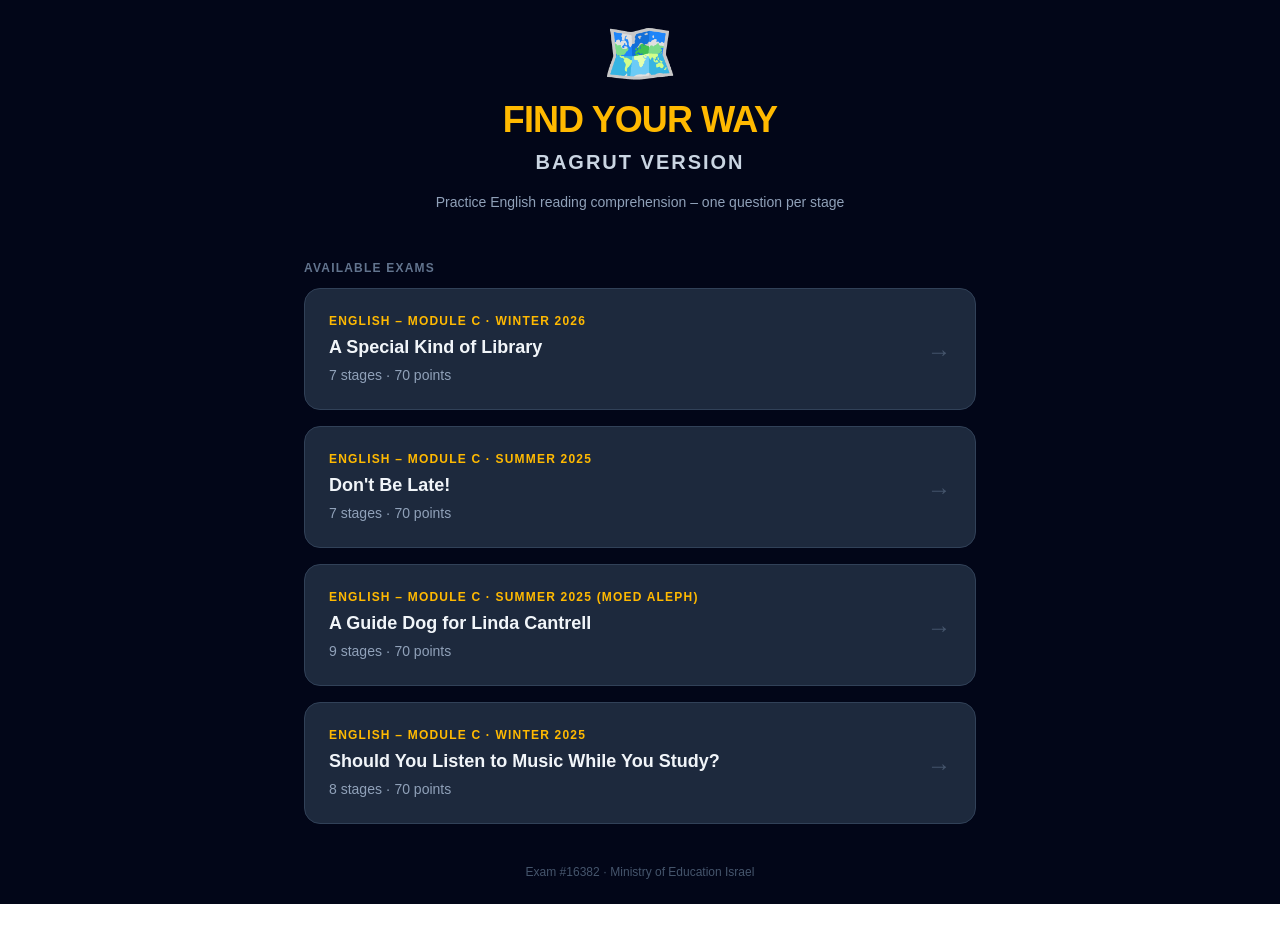
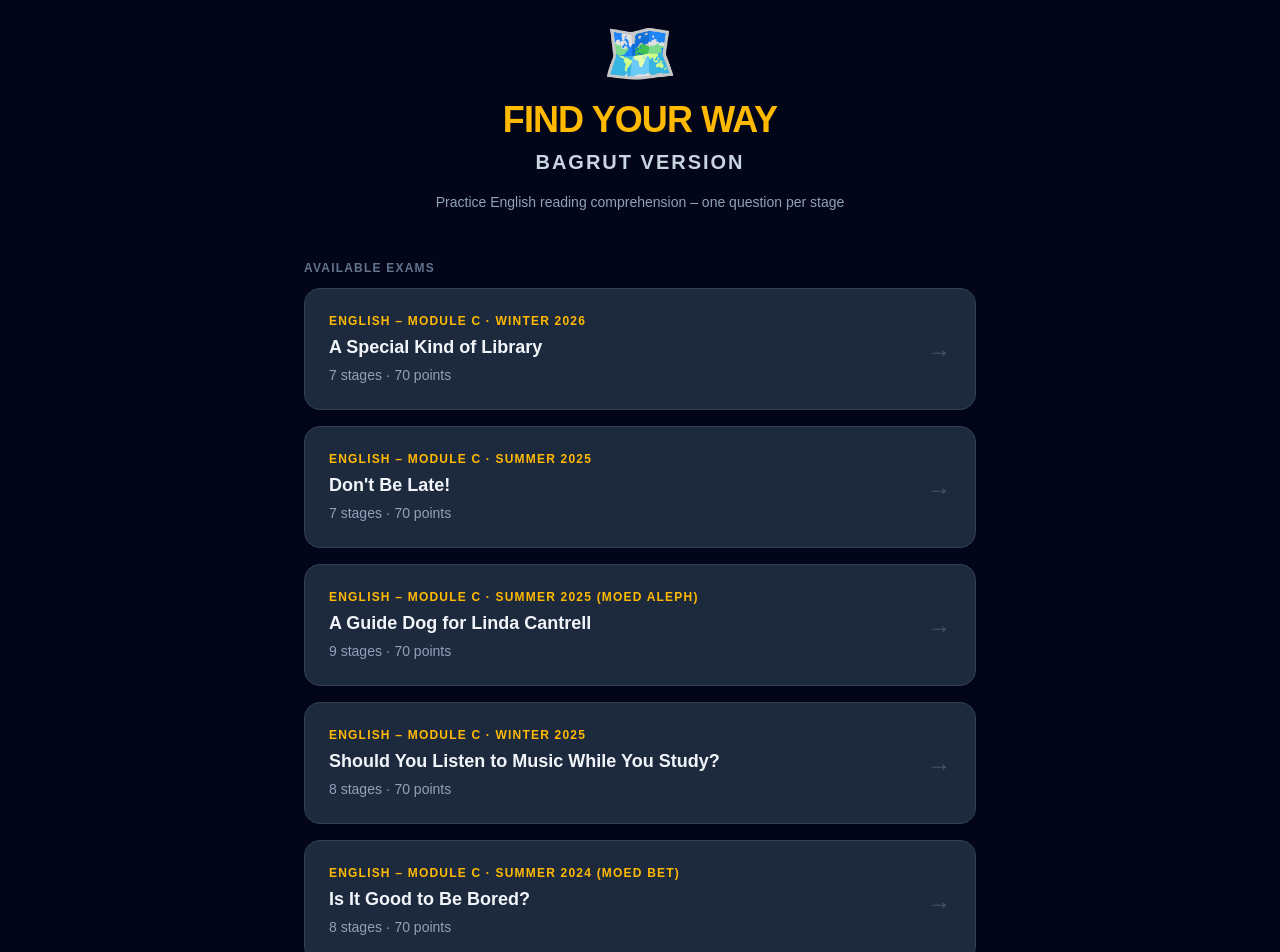
Before and after one commit to yaacovbod/find_-your-way, a Next.js app: page / in a window 1280 px wide. Shown: the top 952 px of the page. Before the commit the page ends 904 px from the top, so only its background shows below. Built offline with nearby package versions, Linux system fonts and the light colour scheme.

Commit message:
Add exam 1638214 – Is It Good to Be Bored? (Module C, Summer 2024 Moed Bet)
Co-Authored-By: Claude Sonnet 4.6 <noreply@anthropic.com>

```diff
--- /dev/null
+++ b/data/exams/1638214.ts
@@ -0,0 +1,250 @@
+import type { ExamData } from '@/types/game'
+
+export const exam1638214: ExamData = {
+  id: '1638214',
+  title: 'Is It Good to Be Bored?',
+  subject: 'English – Module C',
+  year: 'Summer 2024 (Moed Bet)',
+  text: {
+    title: 'IS IT GOOD TO BE BORED?',
+    paragraphs: [
+      {
+        id: 'I',
+        sentences: [
+          {
+            id: 'I-s1',
+            text: 'Small children often complain that they are bored.',
+          },
+          {
+            id: 'I-s2',
+            text: 'When this happens, their parents immediately play with them or give them something to do.',
+          },
+          {
+            id: 'I-s3',
+            text: 'However, children are not the only ones who hate to be bored.',
+          },
+          {
+            id: 'I-s4',
+            text: 'Nowadays, most people want to spend all their time doing something interesting.',
+          },
+          {
+            id: 'I-s5',
+            text: "When they don't have anything interesting to do, they often take out their smartphones and watch a movie or send messages to friends.",
+          },
+          {
+            id: 'I-s6',
+            text: 'But is it always a good idea to avoid being bored?',
+          },
+        ],
+      },
+      {
+        id: 'II',
+        sentences: [
+          {
+            id: 'II-s1',
+            text: 'New studies show that feeling bored can actually be good for us.',
+          },
+          {
+            id: 'II-s2',
+            text: 'In one experiment, for example, scientists tested two groups of people.',
+          },
+          {
+            id: 'II-s3',
+            text: 'The people in the first group did a boring activity – they wrote the same word again and again.',
+          },
+          {
+            id: 'II-s4',
+            text: 'The people in the second group did something interesting – they played a game on their smartphones.',
+          },
+          {
+            id: 'II-s5',
+            text: 'Each group did its activity for five minutes.',
+          },
+          {
+            id: 'II-s6',
+            text: 'Then the scientists gave the people in both groups a test to find out how creative they were.',
+          },
+          {
+            id: 'II-s7',
+            text: 'The results of the test showed that the people in the first group were more creative.',
+          },
+        ],
+      },
+      {
+        id: 'III',
+        sentences: [
+          {
+            id: 'III-s1',
+            text: '"When I read about this, I wasn\'t surprised," says brain scientist Dr. Jane Crawford.',
+          },
+          {
+            id: 'III-s2',
+            text: '"I\'ve heard interviews with famous writers, who explained how they thought of ideas for their books.',
+          },
+          {
+            id: 'III-s3',
+            text: 'Many of them said that they got their ideas when they were doing a boring activity, such as washing dishes."',
+          },
+        ],
+      },
+      {
+        id: 'IV',
+        sentences: [
+          {
+            id: 'IV-s1',
+            text: 'But why do boring activities help us to be creative?',
+          },
+          {
+            id: 'IV-s2',
+            text: '"It\'s because being bored has a positive effect on the brain," explains Crawford.',
+          },
+          {
+            id: 'IV-s3',
+            text: '"When we are not doing anything interesting, our brains get some rest.',
+          },
+          {
+            id: 'IV-s4',
+            text: 'This makes it much easier for us to get new ideas."',
+          },
+          {
+            id: 'IV-s5',
+            text: 'Scientists also discovered that being bored has other benefits.',
+          },
+          {
+            id: 'IV-s6',
+            text: 'After people spend time doing something boring, they can concentrate better.',
+          },
+          {
+            id: 'IV-s7',
+            text: 'Surprisingly, they can even feel less worried.',
+          },
+        ],
+      },
+      {
+        id: 'V',
+        sentences: [
+          {
+            id: 'V-s1',
+            text: '"Of course, if you want these benefits, you must be willing to feel bored," says Crawford.',
+          },
+          {
+            id: 'V-s2',
+            text: '"Many people hate that feeling, but I think we should all try to spend five or ten minutes every day being bored.',
+          },
+          {
+            id: 'V-s3',
+            text: 'I\'m sure we\'ll see that it can help us."',
+          },
+        ],
+      },
+    ],
+  },
+  questions: [
+    {
+      id: 1,
+      type: 'multiple-choice',
+      paragraphId: 'I',
+      instruction: 'Circle the number of the correct answer.',
+      question: 'What does the writer explain in paragraph I?',
+      options: [
+        'What games parents play with their children.',
+        'What people often do when they are bored.',
+        'What we tell our friends when we are bored.',
+        'Why small children are bored all the time.',
+      ],
+      correctOption: 1,
+      hint: "The paragraph describes a common modern habit. Look for the sentence that describes what most people do when they have nothing interesting to do.",
+      points: 8,
+    },
+    {
+      id: 2,
+      type: 'multiple-choice',
+      paragraphId: 'II',
+      instruction: 'Circle the number of the correct answer.',
+      question: 'What did scientists learn from the experiment?',
+      options: [
+        'How being bored can help people.',
+        'Why people get bored easily.',
+        'How much time people spend on their phones.',
+        'Why people want to be creative.',
+      ],
+      correctOption: 0,
+      hint: 'The experiment compared two groups and tested them. The last sentence of the paragraph gives the result. Think about what that result shows about boredom.',
+      points: 7,
+    },
+    {
+      id: 3,
+      type: 'click-text',
+      paragraphId: 'II',
+      instruction: 'Click on the sentence in the text that completes the answer.',
+      question: 'In the experiment, who were more creative?',
+      questionPrefix: 'The people who did...',
+      correctSentenceIds: ['II-s3'],
+      hint: "The experiment had two groups. One did something boring and the other did something interesting. The more creative group is the one that did the boring activity. Find the sentence describing what they did.",
+      points: 8,
+    },
+    {
+      id: 4,
+      type: 'click-text',
+      paragraphId: 'III',
+      instruction: 'Click on the sentence in the text that answers the question.',
+      question: 'According to interviews with writers, what happened when they did a boring activity?',
+      correctSentenceIds: ['III-s3'],
+      hint: 'Crawford describes what famous writers said in interviews. Look for the sentence that explains what happened to them during a boring activity. The key word is "ideas."',
+      points: 8,
+    },
+    {
+      id: 5,
+      type: 'click-text',
+      paragraphId: 'III',
+      instruction: 'Click on the sentence in the text that answers the question.',
+      question: 'What example of a boring activity did writers give in interviews?',
+      correctSentenceIds: ['III-s3'],
+      hint: "The writers gave a specific household example of a boring activity. It involves water and cleaning. Look for the sentence that says 'such as.'",
+      points: 7,
+    },
+    {
+      id: 6,
+      type: 'multiple-choice',
+      paragraphId: 'IV',
+      instruction: 'Circle the number of the correct answer.',
+      question: 'What does Crawford explain in paragraph IV?',
+      options: [
+        'Why it is difficult to be creative.',
+        'How to study the effects of being bored.',
+        'Why people worry about being bored.',
+        'How being bored affects the brain.',
+      ],
+      correctOption: 3,
+      hint: "Crawford answers the question at the start of the paragraph. She talks about what happens inside the brain when we are bored. Look for the sentence with 'positive effect.'",
+      points: 8,
+    },
+    {
+      id: 7,
+      type: 'click-text-multi',
+      paragraphId: 'IV',
+      instruction: 'Click on TWO sentences in the text.',
+      question: 'What benefits can people get from being bored? Give TWO answers from lines 22–23.',
+      correctSentenceIds: ['IV-s6', 'IV-s7'],
+      requiredSelections: 2,
+      hint: "Two sentences near the end of paragraph IV each describe one benefit. Both start with 'they can.' One is about focus, the other is about emotions.",
+      points: 16,
+    },
+    {
+      id: 8,
+      type: 'multiple-choice',
+      paragraphId: 'V',
+      instruction: 'Circle the number of the correct answer.',
+      question: 'What do we learn from Crawford in paragraph V?',
+      options: [
+        'How she studied people who feel bored.',
+        'How people avoid feeling bored.',
+        'Why we should spend time being bored.',
+        'Why people hate feeling bored.',
+      ],
+      correctOption: 2,
+      hint: "Crawford gives advice in this paragraph. She says 'I think we should all...' and explains a recommendation. What is she encouraging everyone to do?",
+      points: 8,
+    },
+  ],
+}
--- a/data/exams/index.ts
+++ b/data/exams/index.ts
@@ -2,9 +2,10 @@ import { exam16382 } from './16382'
 import { exam163821 } from './163821'
 import { exam1638212 } from './1638212'
 import { exam1638213 } from './1638213'
+import { exam1638214 } from './1638214'
 import type { ExamData } from '@/types/game'
 
-export const allExams: ExamData[] = [exam16382, exam163821, exam1638212, exam1638213]
+export const allExams: ExamData[] = [exam16382, exam163821, exam1638212, exam1638213, exam1638214]
 
 export function getExamById(id: string): ExamData | undefined {
   return allExams.find((e) => e.id === id)
```
